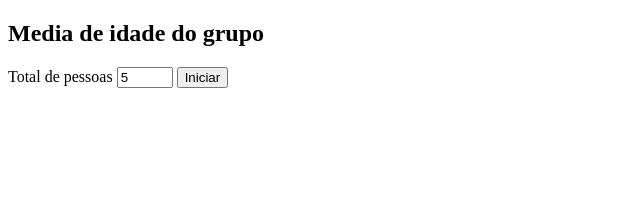
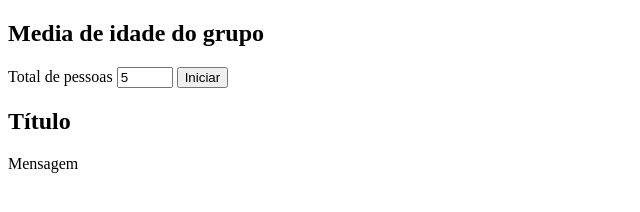
Before and after one commit to lucas0456/1151-lucas, a plain HTML site: page ex004.html in a window 1280 px wide. Shown: the whole page, without its empty margins (0-640 px from the left). Drawn offline with Linux system fonts and the light colour scheme.

Commit message:
Update ex004.html

```diff
--- a/ex004.html
+++ b/ex004.html
@@ -7,6 +7,7 @@
     <title>Media de idade</title>
 </head>
 <body>
+    <main>
     <section>
     <h1> Media de idade do grupo</h1>
     <form action="salvar php" method="get" onsubmit="return cadastro()">
@@ -15,7 +16,10 @@
          <input type="submit" value="Iniciar"></form>
     </section>
     <section id="saída">
-          <h2 id="título"></h2>
+          <h2 id="título">Título</h2>
+         <p id="mensagem">Mensagem</p>
+
     </section>
+    </main>
 </body>
 </html>
```
